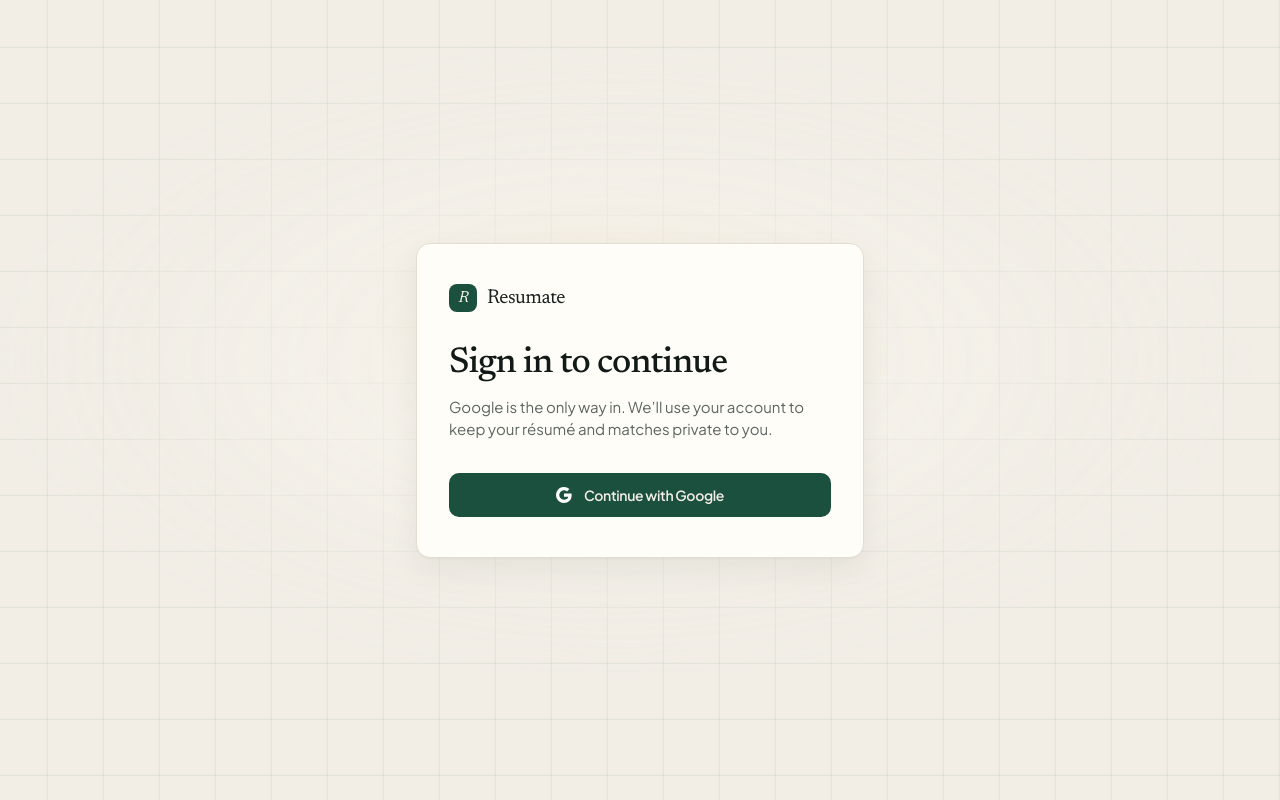
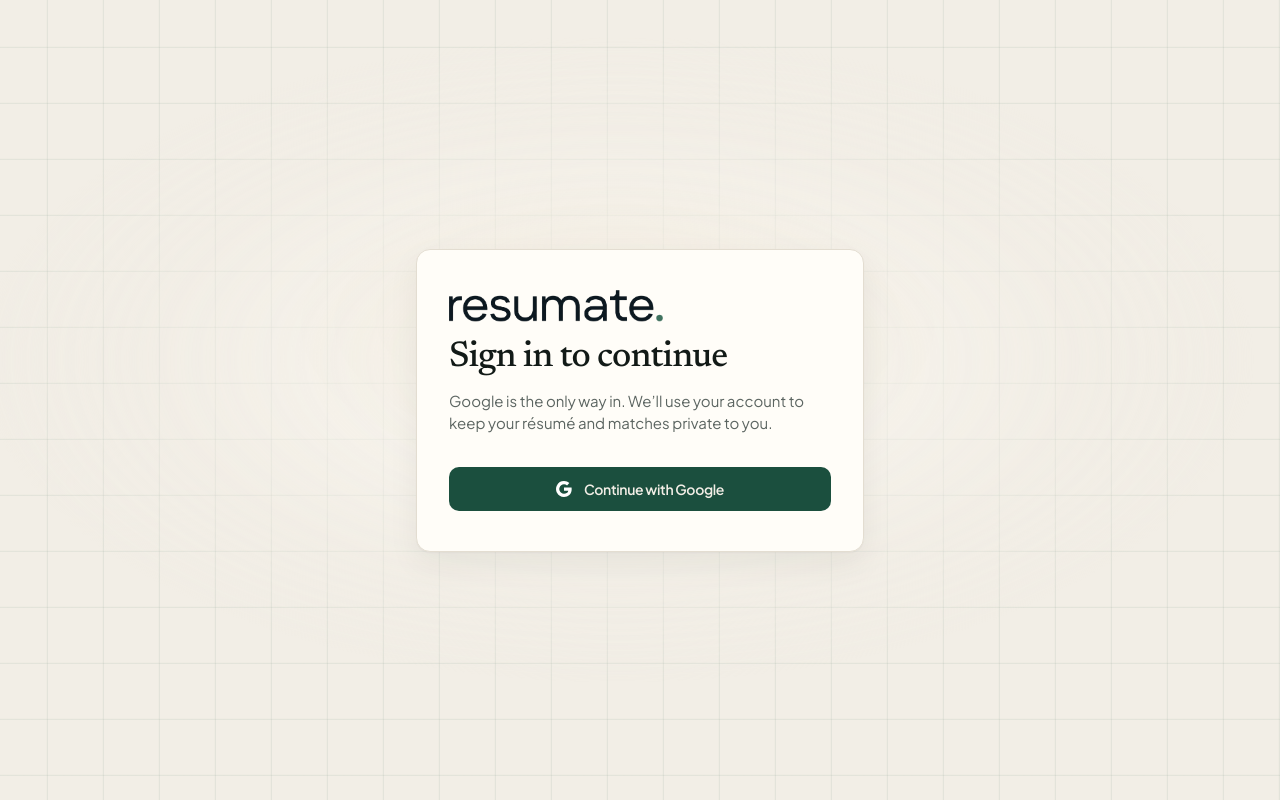
Before and after one commit to slyme-inc/resumate, a Next.js app: page /login in a window 1280 px wide. Built offline with nearby package versions, Linux system fonts and the light colour scheme.

Commit message:
feat: auth setup for all envs

```diff
--- a/app/login/page.tsx
+++ b/app/login/page.tsx
@@ -1,4 +1,6 @@
+import Image from "next/image";
 import { signInWithGoogle } from "@/app/actions/auth";
+import logo from "@/public/logo.png";
 
 export default async function LoginPage({
   searchParams,
@@ -10,11 +12,13 @@
   return (
     <main className="auth-canvas">
       <div className="w-full max-w-md rounded-[14px] border border-line bg-card px-8 py-10 shadow-[0_1px_2px_rgba(18,26,23,0.04),0_12px_32px_rgba(18,26,23,0.06)]">
-        <div className="mb-8 flex items-center gap-2.5">
-          <span className="grid size-7 place-items-center rounded-lg bg-forest font-serif text-base italic text-paper">
-            R
-          </span>
-          <span className="font-serif text-xl tracking-tight">Resumate</span>
+        <div className="mb-4">
+          <Image
+            src={logo}
+            alt="Resumate"
+            priority
+            className="h-8 w-auto"
+          />
         </div>
         <h1 className="font-serif text-4xl font-medium tracking-tight text-ink">
           Sign in to continue
@@ -31,7 +35,7 @@
         <form action={signInWithGoogle} className="mt-8">
           <button
             type="submit"
-            className="flex w-full items-center justify-center gap-3 rounded-[10px] bg-forest px-4 py-3 text-sm font-semibold tracking-tight text-paper"
+            className="flex w-full cursor-pointer items-center justify-center gap-3 rounded-[10px] bg-forest px-4 py-3 text-sm font-semibold tracking-tight text-paper transition-[transform,background-color] duration-150 ease-out hover:bg-forest-bright active:translate-y-px active:scale-[0.98] motion-reduce:transition-none motion-reduce:active:translate-y-0 motion-reduce:active:scale-100"
           >
             <GoogleMark />
             Continue with Google
--- a/package.json
+++ b/package.json
@@ -9,6 +9,7 @@
     "lint": "eslint"
   },
   "dependencies": {
+    "@phosphor-icons/react": "^2.1.10",
     "@supabase/ssr": "^0.12.4",
     "@supabase/supabase-js": "^2.112.3",
     "next": "16.3.2",
```
Also changed, not shown: public/logo.png (added), 1 other file (tests, documents, lock files or other folders).
